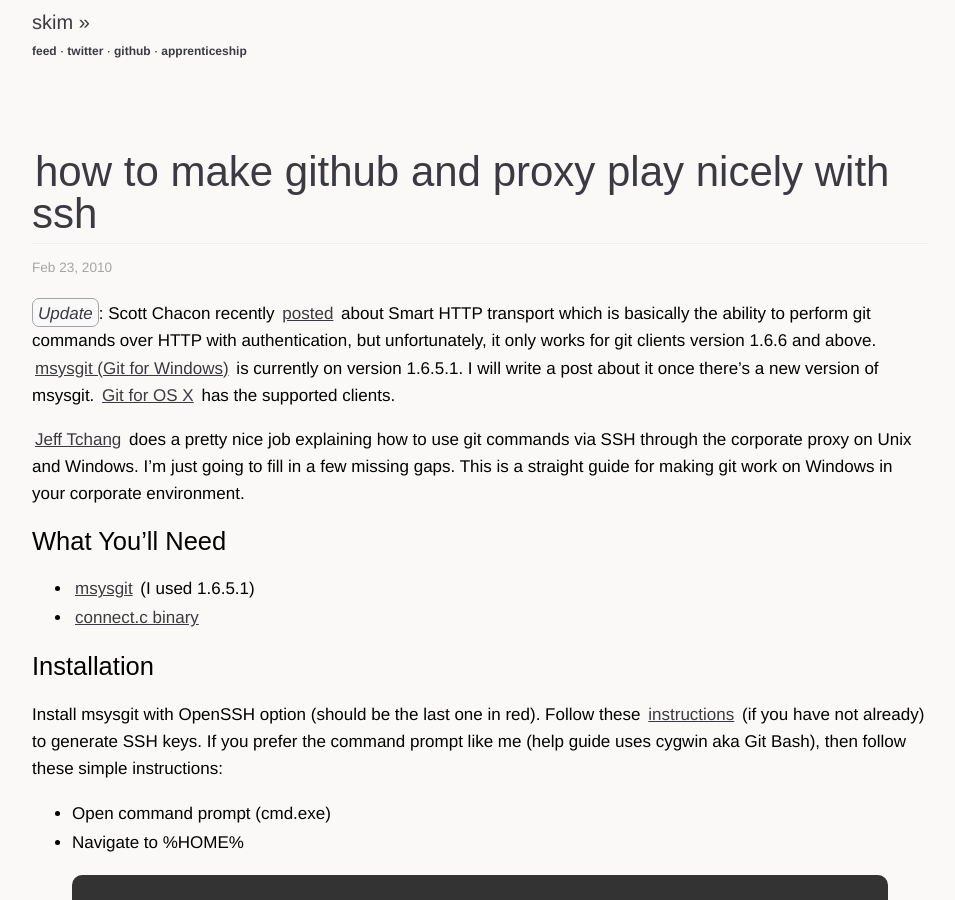
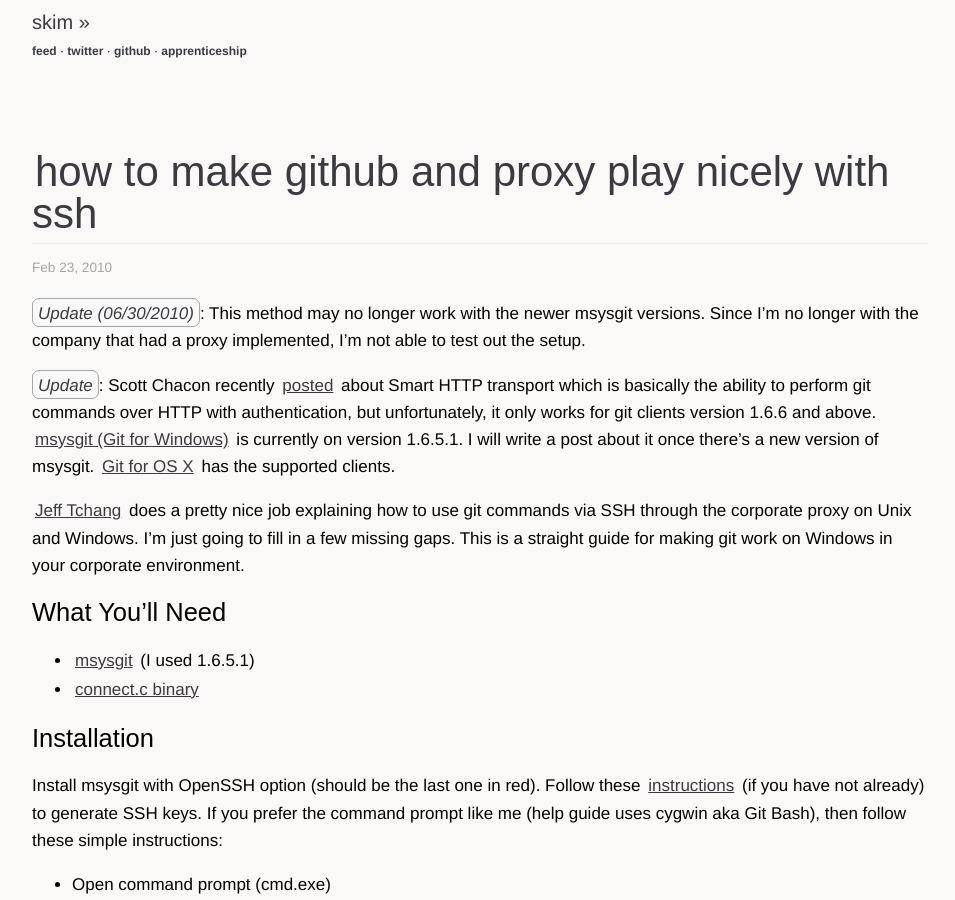
Before and after one commit to sl4m/sl4m.github.com, a Jekyll site: the page built from _posts/2010-02-22-how-to-make-github-and-proxy-play-nicely-with-ssh.markdown, in a window 1280 px wide and 900 px high. Shown: the whole window, without its empty margins (160-1115 px from the left). Built offline with Jekyll 4.4.1, drawn with Linux system fonts in a browser that asks for light colours; comment, search, counter and statistics services are not loaded.

Commit message:
updated post

```diff
--- a/_posts/2010-02-22-how-to-make-github-and-proxy-play-nicely-with-ssh.markdown
+++ b/_posts/2010-02-22-how-to-make-github-and-proxy-play-nicely-with-ssh.markdown
@@ -7,6 +7,8 @@
   -- proxy
   -- ssh
 ---
+
+*Update (06/30/2010)*: This method may no longer work with the newer msysgit versions.  Since I'm no longer with the company that had a proxy implemented, I'm not able to test out the setup.
 
 *Update*: Scott Chacon recently [posted](http://progit.org/2010/03/04/smart-http.html) about Smart HTTP transport which is basically the ability to perform git commands over HTTP with authentication, but unfortunately, it only works for git clients version 1.6.6 and above.  [msysgit (Git for Windows)](http://code.google.com/p/msysgit/) is currently on version 1.6.5.1.  I will write a post about it once there's a new version of msysgit.  [Git for OS X](http://code.google.com/p/git-osx-installer/) has the supported clients.
 
```
